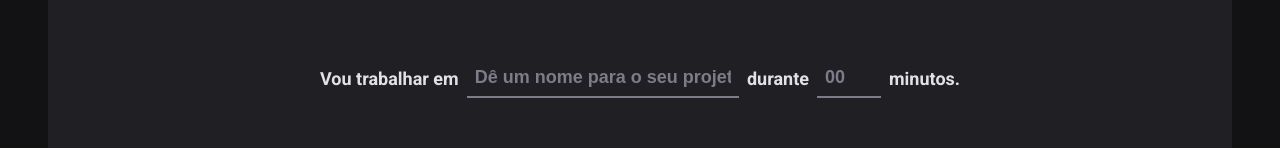
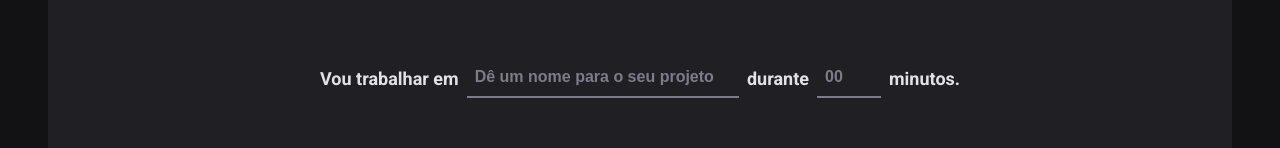
Before and after one commit to eduardojrsilva/ignite-timer, a React (Vite) app: page / in a window 1280 px wide. Shown: the part 166-314 px from the top of the page. Built offline with nearby package versions, Linux system fonts and the light colour scheme.

Commit message:
adjusting font-size

```diff
--- a/src/pages/Home/styles.ts
+++ b/src/pages/Home/styles.ts
@@ -33,7 +33,7 @@ const BaseInput = styled.input`
   border: 0;
   border-bottom: 2px solid ${(props) => props.theme['gray-500']};
   font-weight: bold;
-  font-size: 1.125rem;
+  font-size: 1rem;
   padding: 0 0.5rem;
   color: ${(props) => props.theme['gray-100']};
 
```
